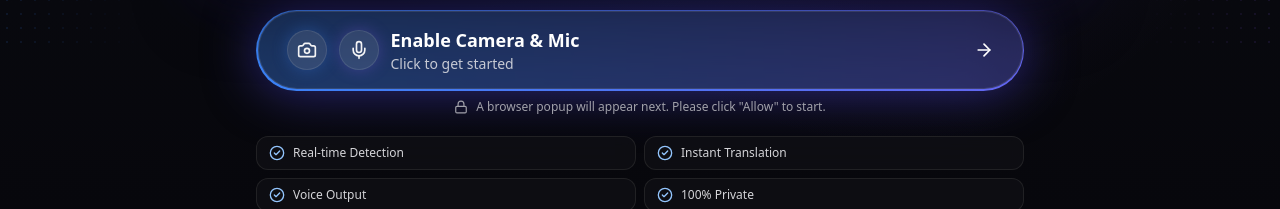
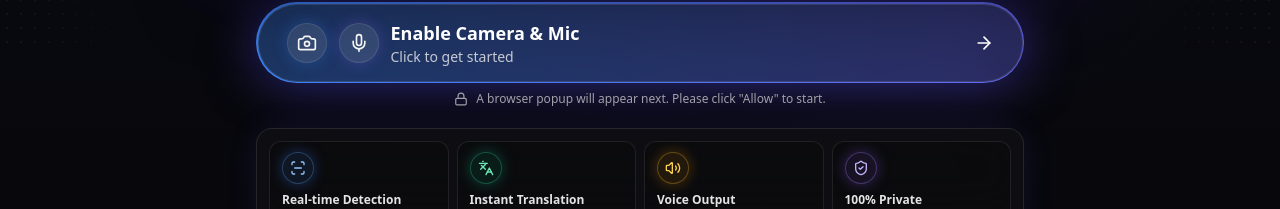
Before and after one commit to AdheeshaRavindu/VeLLo, a Next.js app in the folder frontend/: page /gatekeeper in a window 1280 px wide. Shown: the part 591-800 px from the top of the page. Built offline with nearby package versions, Linux system fonts and the light colour scheme.

Commit message:
feat: revamp Gatekeeper component with new feature cards, enhanced icons, and improved layout for better user engagement

```diff
--- a/frontend/components/Gatekeeper.tsx
+++ b/frontend/components/Gatekeeper.tsx
@@ -5,13 +5,16 @@ import {
   ArrowRight,
   AudioLines,
   Camera,
-  CheckCircle2,
   Globe,
   Hand,
   Lock,
   Mic,
   ChevronDown,
+  ShieldCheck,
+  ScanLine,
   Sparkles,
+  Volume2,
+  Languages,
 } from "lucide-react";
 
 type PermissionState = "idle" | "requesting" | "denied";
@@ -210,21 +213,48 @@ export default function Gatekeeper({ onComplete }: GatekeeperProps) {
             </p>
           </div>
 
-          <div className="mt-4 grid w-full max-w-3xl grid-cols-1 gap-2 sm:grid-cols-2">
-            {[
-              "Real-time Detection",
-              "Instant Translation",
-              "Voice Output",
-              "100% Private",
-            ].map((item) => (
-              <div
-                key={item}
-                className="flex items-center gap-2 rounded-xl border border-zinc-800/80 bg-zinc-900/45 px-3 py-2 text-left text-xs text-zinc-300 backdrop-blur"
-              >
-                <CheckCircle2 className="h-4 w-4 shrink-0 text-blue-300" aria-hidden="true" />
-                {item}
-              </div>
-            ))}
+          <div className="mt-4 w-full max-w-3xl rounded-2xl border border-white/10 bg-zinc-900/45 p-3 shadow-[0_0_30px_rgba(99,102,241,0.12)] backdrop-blur-xl">
+            <div className="grid grid-cols-1 gap-2 sm:grid-cols-2 lg:grid-cols-4">
+              {[
+                {
+                  title: "Real-time Detection",
+                  desc: "Detect signs instantly",
+                  icon: <ScanLine className="h-4 w-4" aria-hidden="true" />,
+                  tone: "text-blue-300 border-blue-400/30 bg-blue-500/10 shadow-[0_0_14px_rgba(59,130,246,0.35)]",
+                },
+                {
+                  title: "Instant Translation",
+                  desc: "Convert signs to speech",
+                  icon: <Languages className="h-4 w-4" aria-hidden="true" />,
+                  tone: "text-emerald-300 border-emerald-400/30 bg-emerald-500/10 shadow-[0_0_14px_rgba(16,185,129,0.35)]",
+                },
+                {
+                  title: "Voice Output",
+                  desc: "Hear clear spoken output",
+                  icon: <Volume2 className="h-4 w-4" aria-hidden="true" />,
+                  tone: "text-amber-300 border-amber-400/30 bg-amber-500/10 shadow-[0_0_14px_rgba(245,158,11,0.3)]",
+                },
+                {
+                  title: "100% Private",
+                  desc: "No recording or storage",
+                  icon: <ShieldCheck className="h-4 w-4" aria-hidden="true" />,
+                  tone: "text-violet-300 border-violet-400/30 bg-violet-500/10 shadow-[0_0_14px_rgba(139,92,246,0.35)]",
+                },
+              ].map((item) => (
+                <article
+                  key={item.title}
+                  className="rounded-xl border border-zinc-800/80 bg-zinc-950/45 px-3 py-2.5 text-left"
+                >
+                  <span
+                    className={`mb-2 inline-flex h-8 w-8 items-center justify-center rounded-full border ${item.tone}`}
+                  >
+                    {item.icon}
+                  </span>
+                  <p className="text-xs font-semibold text-zinc-200">{item.title}</p>
+                  <p className="mt-0.5 text-[11px] text-zinc-400">{item.desc}</p>
+                </article>
+              ))}
+            </div>
           </div>
         </section>
       </div>
```
